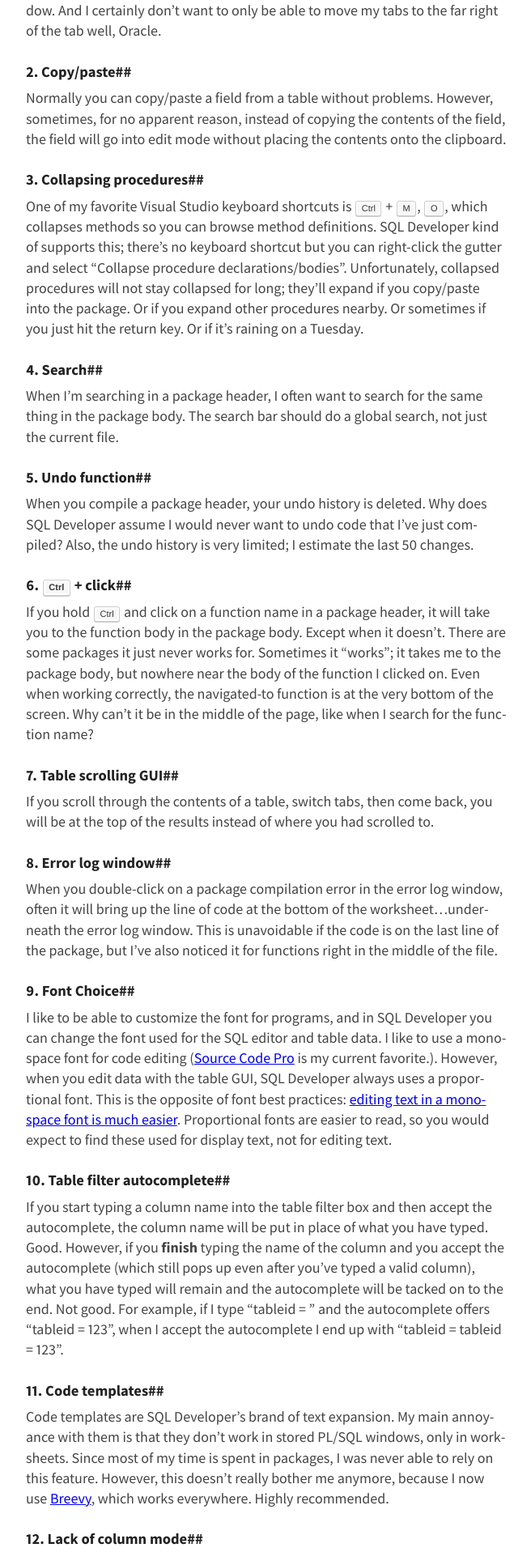
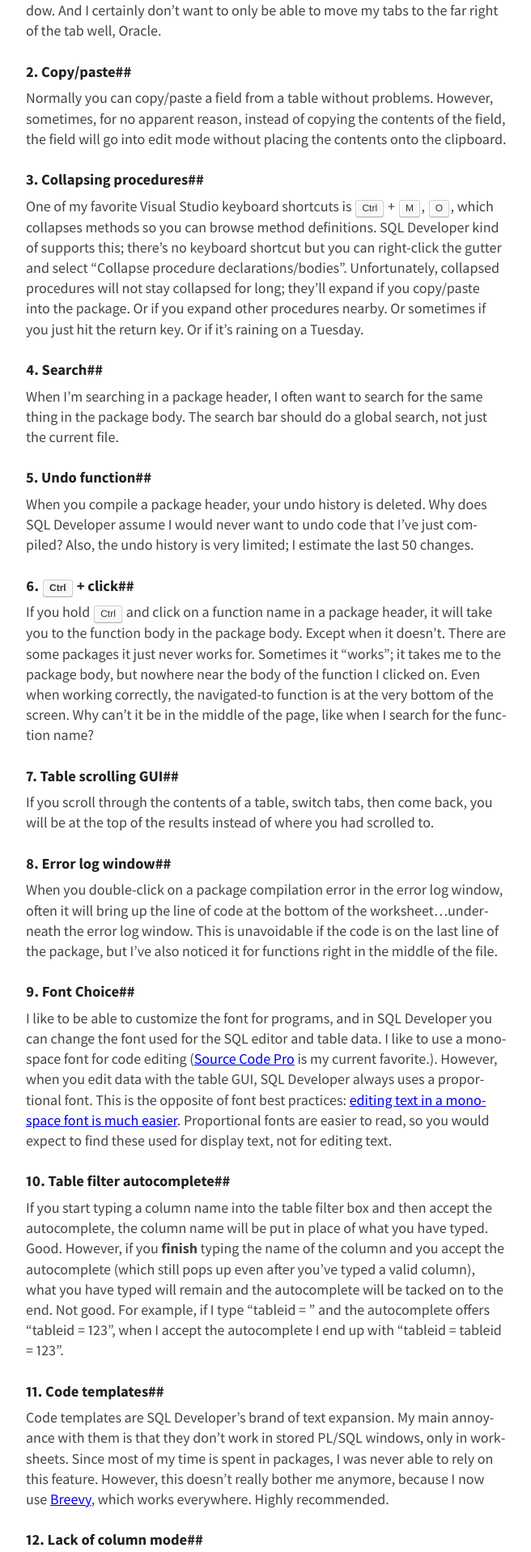
Before and after one commit to briankoser/kotangent-jekyll, a Jekyll site: the page built from _posts/2014-01-02-12-reasons-i-hate-sql-developer.md, in a window 1280 px wide. Shown: the part 670-2587 px from the top of the page at 81% size, without its empty margins (311-967 px from the left). Built offline with Jekyll 4.4.1, drawn with Linux system fonts in a browser that asks for light colours; Markdown is read by kramdown in place of the engine named in the settings.

Commit message:
Modify kbd font

```diff
--- a/css/main.css
+++ b/css/main.css
@@ -111,8 +111,7 @@
 }
 
 pre,
-samp,
-kbd {
+samp {
     font-family: monospace, sans-serif;
 }
 
@@ -360,7 +359,7 @@
     box-shadow: 0 1px 0 rgba(0,0,0,0.2), 0 0 0 2px #fff inset;
     color: #333;
     display: inline-block;
-    font-size: 11px;
+    font-size: 12px;
     font-family: "HelveticaNeue-Light", "Helvetica Neue Light", "Helvetica Neue", sans-serif;
     line-height: 1.4;
     margin: 0 .1em;
```
